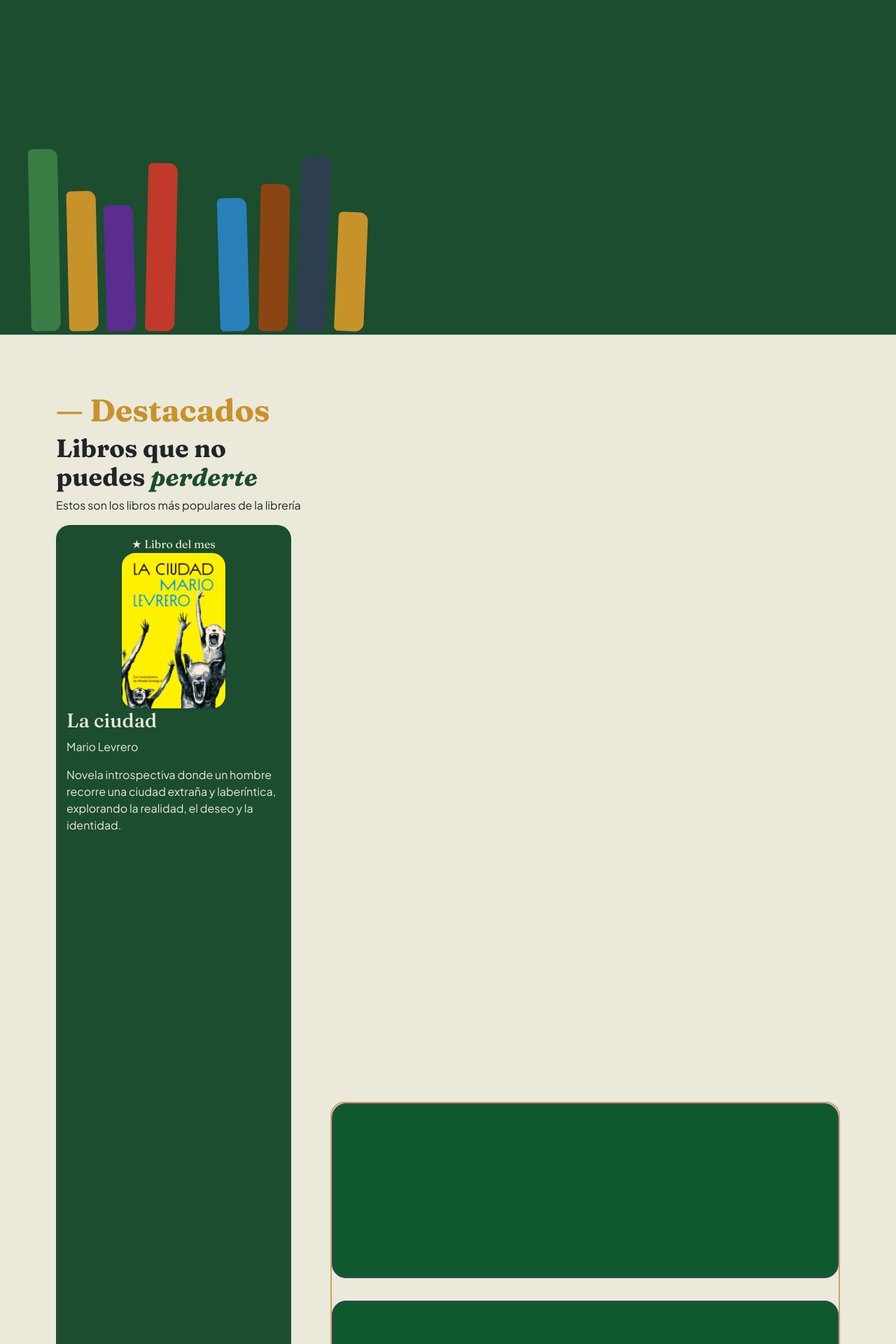
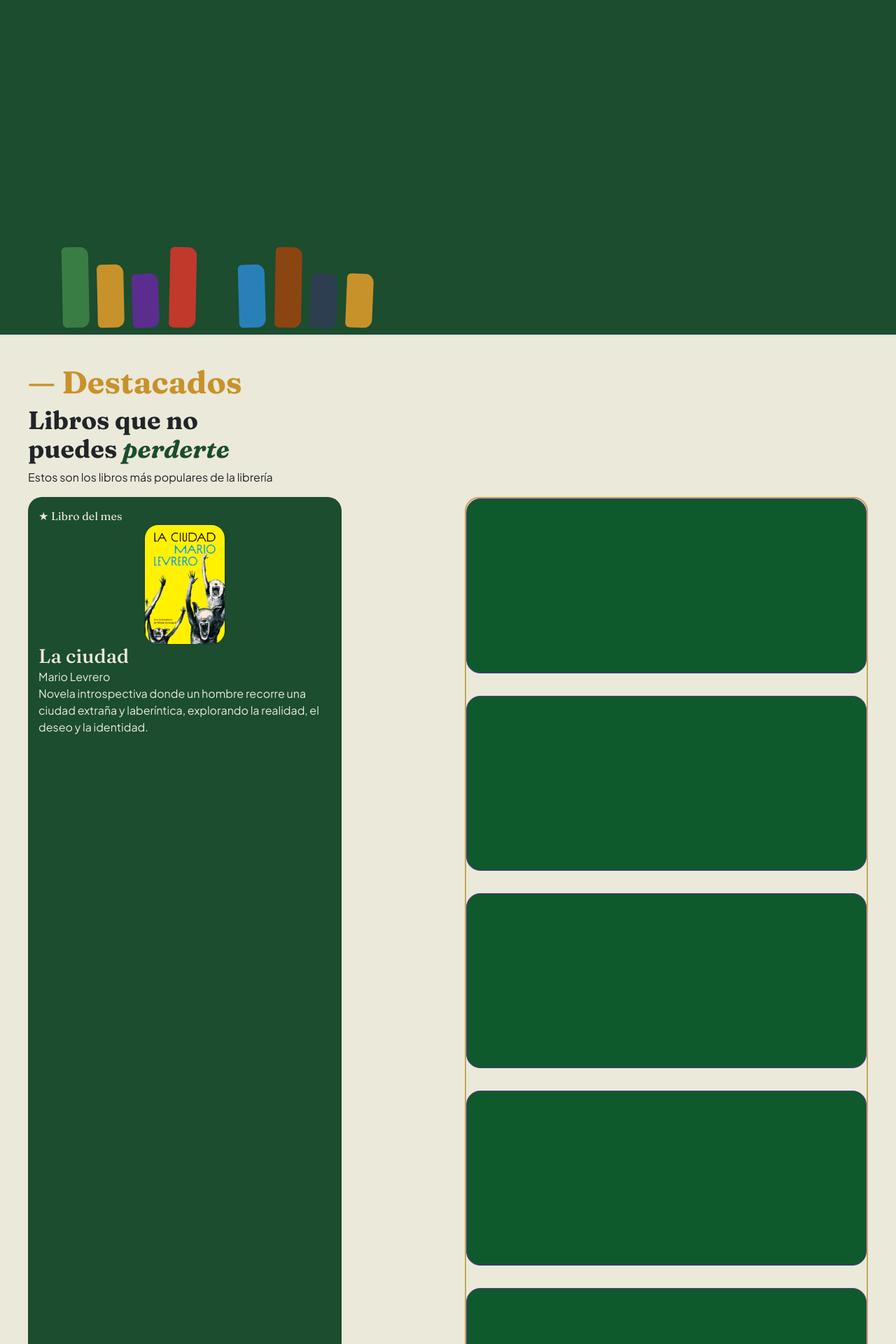
Before and after one commit to Sambashon/LibreriaElLugar, a PHP site: page / in a window 1280 px wide. Shown: the part 2120-4040 px from the top of the page at 70% size. Run offline with PHP 8.4, Linux system fonts and the light colour scheme.

Commit message:
Semi corrected some responsiveness issues for smaller laptop screens

```diff
--- a/Public/index.html
+++ b/Public/index.html
@@ -39,7 +39,7 @@
                 <img src="Resources/logos/libreriaElLugar.png" alt="Libreria El Lugar">
             </div>
             <div class="header-container">
-                This is where i'll put profile stuff and cart (for desktop only)
+
             </div>
         </section>
         <nav class="sub-nav">
@@ -56,7 +56,7 @@
         <section class="main-section" id="inicio">
             <section class="container two-parter">
                 <h1>Tu próxima historia<span style="color: #C2A85A; font-weight: bold;"> <i>favorita</i> </span> te está esperando</h1>
-                <p>Descubrí cientos de títulos en nuestro local y catálogo online. Literatura, infantil, técnica y mucho más.</p>
+                <p>Descubrí cientos de títulos en nuestro local y catálogo online. Libros de ciencia ficción, misterio, romance y mucho más.</p>
                 <div class="row">
                     <button class="button" id="btnCatalogue">Ver catálogo</button>
                     <button class="button" id="btnLocation">Como llegar</button>
@@ -77,7 +77,18 @@
                     </div>
                 </div>
                 <div class="books-illustration" id="books-shelf">
-    <div class="book" style="background: rgb(58, 125, 68); width: 42px; height: 260px; transform: rotate(-1.16713deg);"></div><div class="book" style="background: rgb(200, 146, 42); width: 42px; height: 200px; transform: rotate(-1.30405deg);"></div><div class="book" style="background: rgb(91, 45, 142); width: 42px; height: 180px; transform: rotate(-1.69927deg);"></div><div class="book" style="background: rgb(192, 57, 43); width: 42px; height: 240px; transform: rotate(1.23285deg);"></div><div class="book" style="background: rgb(27, 77, 46); width: 42px; height: 220px; transform: rotate(1.17024deg);"></div><div class="book" style="background: rgb(41, 128, 185); width: 42px; height: 190px; transform: rotate(-1.58901deg);"></div><div class="book" style="background: rgb(139, 69, 19); width: 42px; height: 210px; transform: rotate(0.955766deg);"></div><div class="book" style="background: rgb(44, 62, 80); width: 42px; height: 250px; transform: rotate(1.82525deg);"></div><div class="book" style="background: rgb(200, 146, 42); width: 42px; height: 170px; transform: rotate(2.3976deg);"></div></div>
+                    <div class="books-illustration" id="books-shelf">
+                    <div class="book" style="background: rgb(58,125,68); width: 3vw; height: 9vw; transform: rotate(-1.16deg);"></div>
+                    <div class="book" style="background: rgb(200,146,42); width: 3vw; height: 7vw; transform: rotate(-1.30deg);"></div>
+                    <div class="book" style="background: rgb(91,45,142); width: 3vw; height: 6vw; transform: rotate(-1.69deg);"></div>
+                    <div class="book" style="background: rgb(192,57,43); width: 3vw; height: 9vw; transform: rotate(1.23deg);"></div>
+                    <div class="book" style="background: rgb(27,77,46); width: 3vw; height: 5vw; transform: rotate(1.17deg);"></div>
+                    <div class="book" style="background: rgb(41,128,185); width: 3vw; height: 7vw; transform: rotate(-1.58deg);"></div>
+                    <div class="book" style="background: rgb(139,69,19); width: 3vw; height: 9vw; transform: rotate(0.95deg);"></div>
+                    <div class="book" style="background: rgb(44,62,80); width: 3vw; height: 6vw; transform: rotate(1.82deg);"></div>
+                    <div class="book" style="background: rgb(200,146,42); width: 3vw; height: 6vw; transform: rotate(2.39deg);"></div>
+                </div>
+                </div>
             </section>
             <aside class="container two-parter">
                 <div class="carousel-wrapper">
@@ -101,7 +112,7 @@
             </div>
             <div class="destacados-body">
                 <div class="libroMes">
-                    <header class="d-flex justify-content-center align-items-center">
+                    <header class="d-flex align-items-center">
                         <div class="badge-featured">
                         <span class="star">★</span> Libro del mes
                         </div>
@@ -154,7 +165,7 @@
                 <div class="contact-container">
                     <h2>Contacto</h2>
                     <p><img src="Resources/icons/telefono.svg">2917 0865</p>
-                    <p><img src="Resources/icons/mail-svgrepo-com.svg">noencontroelmail@gmail.com</p>
+                    <p><img src="Resources/icons/mail-svgrepo-com.svg">ellugarlibreria@hotmail.com</p>
                     <div class="media-nav"></div>
                 </div>
 
--- a/Public/src/css/index.css
+++ b/Public/src/css/index.css
@@ -215,9 +215,6 @@ width: 100%;
 .main-section p{
     font-family: "Plus Jakarta Sans", sans-serif;
 }
-.main-section#destacados{
-    background-color: #fff;
-}
 
 .main-section#inicio{
     padding: 3rem;
@@ -230,7 +227,7 @@ width: 100%;
 }
 .main-section#destacados{
     background-color: #EBE9DA;
-    padding: 5rem;
+    padding: 2.5rem;
     display: flex;
 
     flex-direction: column;
@@ -242,15 +239,15 @@ width: 100%;
 .destacados-body{
     display: flex;
     justify-content: space-between;
-    align-items: center;
     flex-direction: row;
     flex: 1;
+
 
 }
 .libroMes{
     color: #EBE9DA;
-    height: 100%;
-    width: 30%;
+    height: 60vh;
+    width: 35vw;
     background-color: #1B4D2E;
     padding: 15px;
     border-radius: 20px;
@@ -260,8 +257,8 @@ width: 100%;
 
 }
 .lista-libros{
-    width: 65%;
-    height: 600px;
+    width: 45vw;
+    height: 60vh;
     border: #C2A85A 2px solid;
     border-radius: 20px;
 
@@ -397,7 +394,7 @@ width: 100%;
     scroll-snap-align: start;
 }
 .carousel-wrapper .card{
-    width: 350px;
+    width: 15vw;
 }
 
 .card img{
@@ -407,8 +404,11 @@ width: 100%;
     display: block;
 }
 .libroMes .card{
-    width: 150px;
+    width: 9vw;
     min-width: unset;
+}
+.libroMes>*{
+    margin-bottom: 0;
 }
 
 
@@ -479,4 +479,5 @@ width: 100%;
     align-items: flex-end;
     justify-content: center;
     gap: 12px;
+
 }
```
